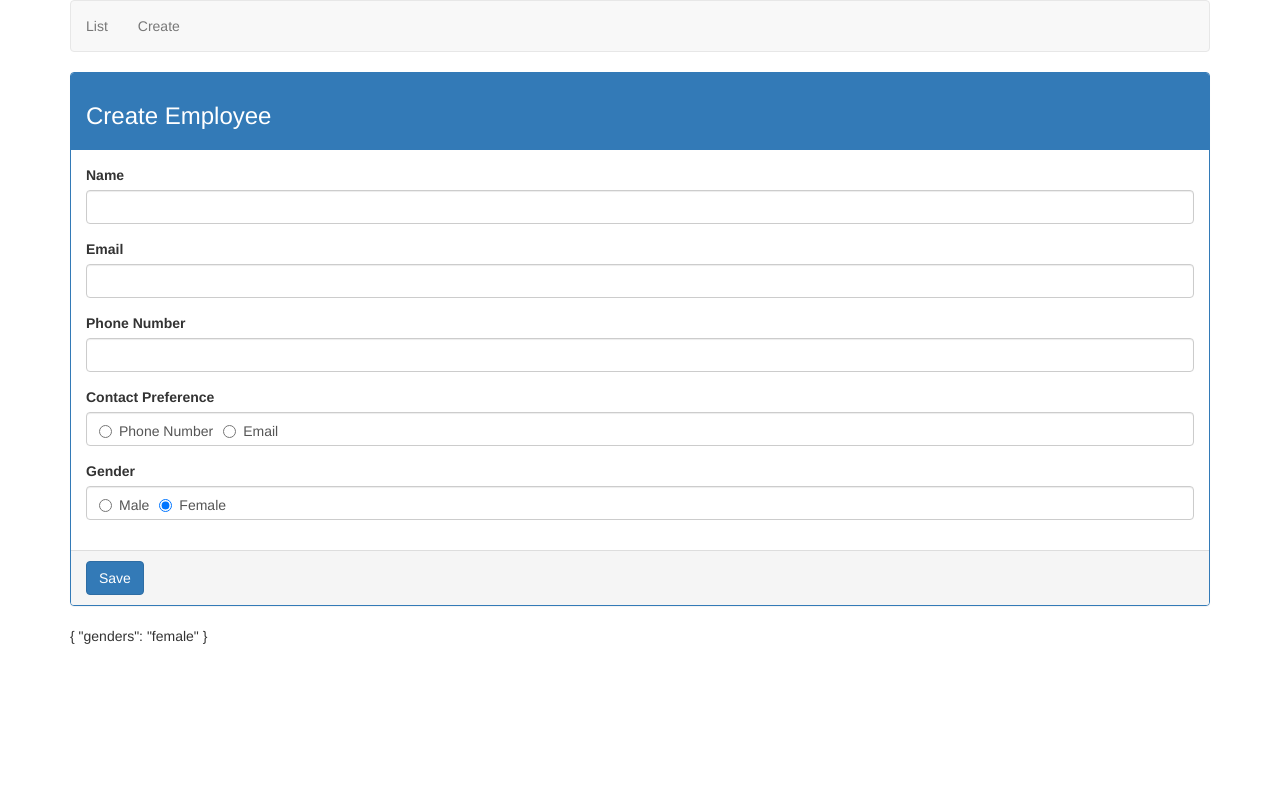
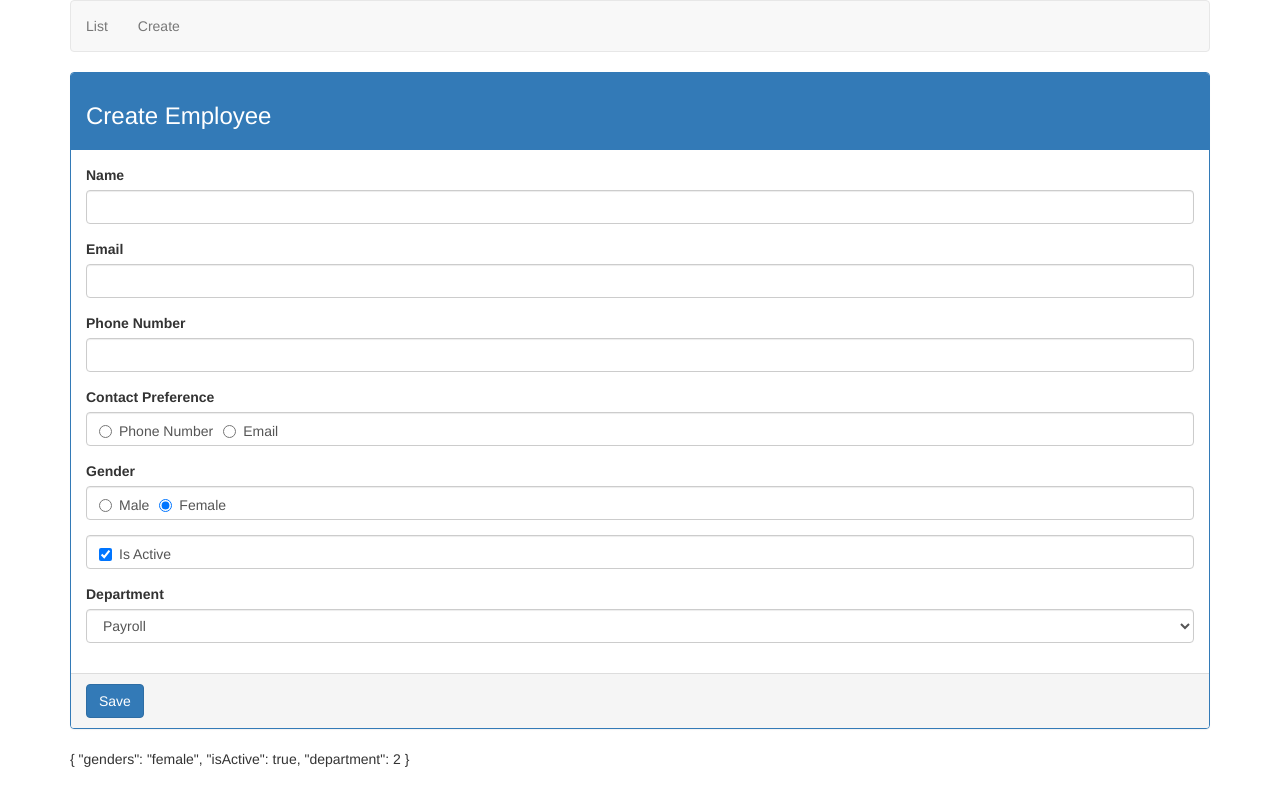
Before and after one commit to Bilal49/Angular, an Angular app: page /create in a window 1280 px wide. Built offline with nearby package versions, Linux system fonts and the light colour scheme.

Commit message:
Create Employee

```diff
--- a/src/app/employee/create.component.html
+++ b/src/app/employee/create.component.html
@@ -61,6 +61,25 @@
 
     </div>
 
+    <div class="form-group">
+      <div class="form-control">
+         <label class="checkbox-inline">
+            <input type="checkbox" name="isActive" [(ngModel)]="isActive">
+            Is Active
+         </label>
+      </div>
+
+    </div>
+
+    <div class="form-group">
+       <label> Department </label>
+       <select name="department" class="form-control" [(ngModel)]="department">
+           <option value="1">HR</option>
+           <option value="2">Payroll</option>
+       </select>
+    </div>
+
+
     </div>
 
     <div class="panel-footer">
--- a/src/app/employee/create.component.ts
+++ b/src/app/employee/create.component.ts
@@ -9,6 +9,8 @@ import { NgForm } from '@angular/forms';
 export class CreateComponent implements OnInit {
 
   gender:string = "female";
+  isActive:boolean = true;
+  department:number=2;
 
   constructor() { }
 
```
